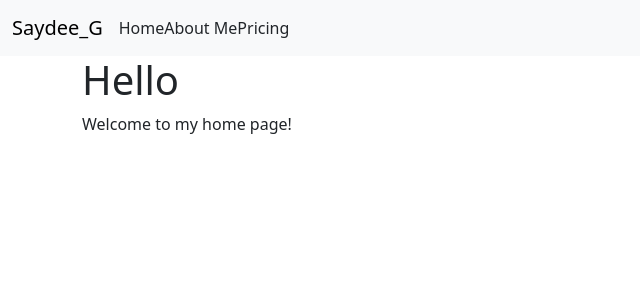
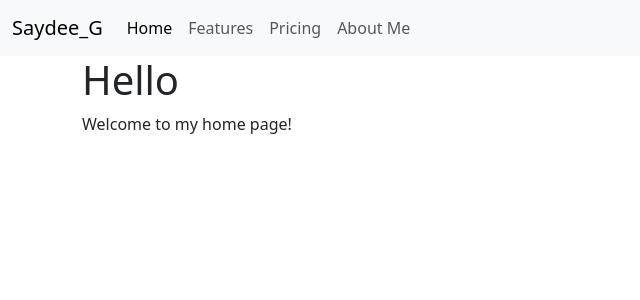
Before and after one commit to SaydeeG5/FSDI-112, a Django app: page / in a window 1280 px wide. Shown: the top 300 px of the page, without its empty margins (0-640 px from the left). Run offline with Django 4.2, Linux system fonts and the light colour scheme.

Commit message:
Added about/ in urls.py & base.html

```diff
--- a/config/settings.py
+++ b/config/settings.py
@@ -31,12 +31,14 @@ ALLOWED_HOSTS = []
 # Application definition
 
 INSTALLED_APPS = [
+    # django apps :
     'django.contrib.admin',
     'django.contrib.auth',
     'django.contrib.contenttypes',
     'django.contrib.sessions',
     'django.contrib.messages',
     'django.contrib.staticfiles',
+    # my apps:
     'pages',
 ]
 
--- a/pages/urls.py
+++ b/pages/urls.py
@@ -4,6 +4,5 @@ from .views import HomePageView, AboutPageView
 
 urlpatterns = [
     path("",HomePageView.as_view(), name="home"),
-    path("",AboutPageView.as_view(), name="about"),
-
+    path("about/",AboutPageView.as_view(), name="about"),
 ]
--- a/templates/about.html
+++ b/templates/about.html
@@ -1,10 +1,9 @@
 {% extends "base.html" %}
 
-
-{% block title %}About Me{% endblock %}
+{% block title %}About{% endblock %}
 
 
 {% block content %}
 <h1> About Me </h1>
-<p>Hello World! My name is Saydee. I am a wife, a mom of three and studying to be a web developer. </p>
+<p>Hello World! My name is Saydee. I am studying to be a web developer. </p>
 {% endblock content %}
--- a/templates/base.html
+++ b/templates/base.html
@@ -22,10 +22,25 @@
             <span class="navbar-toggler-icon"></span>
             </button>
             <div class="collapse navbar-collapse" id="navbarNav">
-                <a class="nav-link active"  href="{% url 'home' %}">Home</a>
-                <a class="nav-link active"  href="{% url 'about' %}">About Me</a>
-                <a class="nav-link active"  href="#">Pricing</a>
-            </div>
+                <ul class="navbar-nav">
+
+                    <li class="nav-item">
+                        <a class="nav-link active" href="{% url 'home' %}">Home</a>
+                    </li>
+
+                    <li class="nav-item">
+                        <a class="nav-link" href="#">Features</a>
+                    </li>
+
+                    <li class="nav-item">
+                        <a class="nav-link" href="#">Pricing</a>
+                    </li>
+
+                    <li class="nav-item">
+                        <a class="nav-link" href="about/">About Me</a>
+                    </li>
+
+                </ul>
         </div>
     </nav>
     <div class="container">
--- a/templates/home.html
+++ b/templates/home.html
@@ -1,5 +1,4 @@
 {% extends "base.html" %}
-
 
 {% block title %}Home{% endblock %}
 
```
Also changed, not shown: pages/views.py (line endings or trailing spaces).
